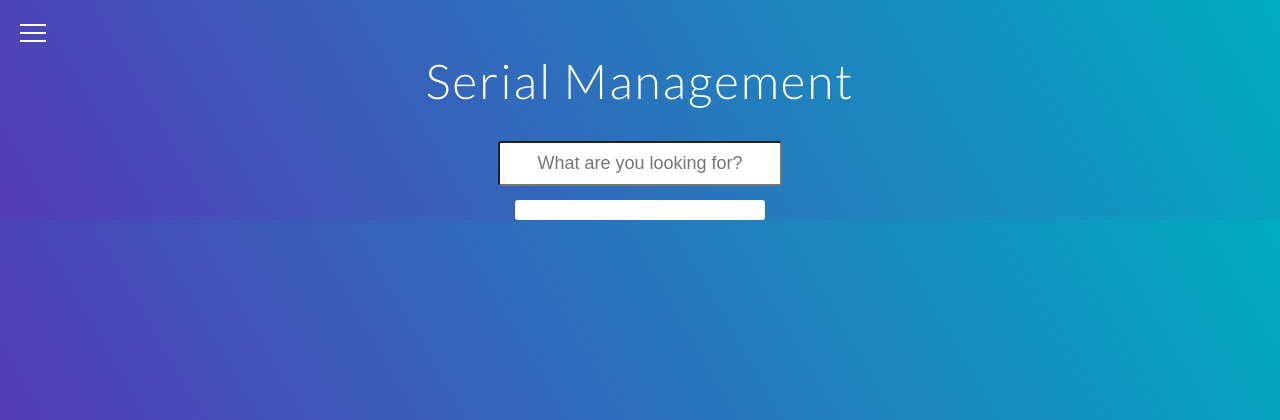
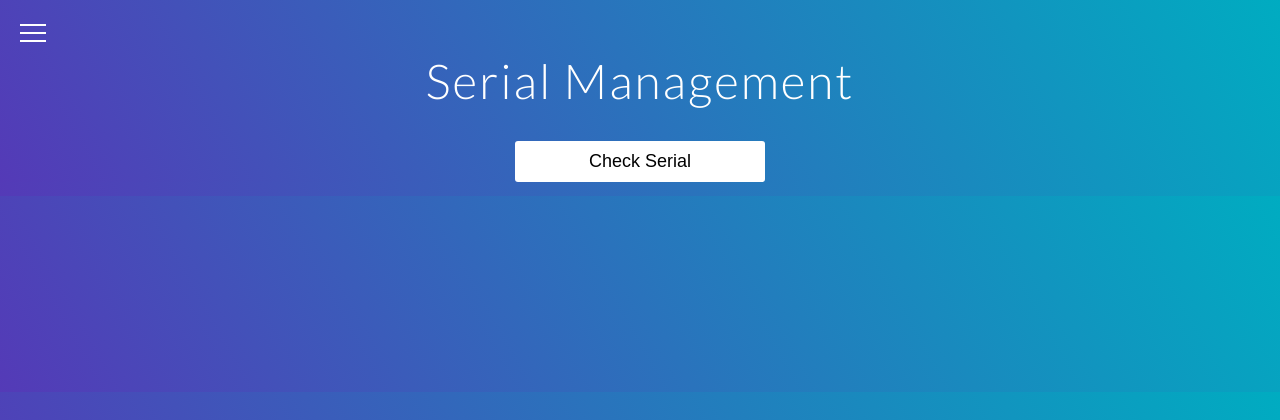
Before and after one commit to gr8monk3ys/Recipe-DB, a Flask app: page /serial_management in a window 1280 px wide. Shown: the top 420 px of the page. Run offline with Flask 2, Linux system fonts and the light colour scheme.

Commit message:
modified pages with button functionality

```diff
--- a/Phase 3/templates/menu.html
+++ b/Phase 3/templates/menu.html
@@ -29,7 +29,8 @@
                 </ul>
 
             </div>
-            <h1>Welcome to </h1><img id="logo" src="../img/login-vendify-logo.png">
+            <h1>Welcome to Vendify</h1>
+            <!-- <img id="logo" src="../img/login-vendify-logo.png"> -->
         </div>
 
         <!--Waves Container-->
--- a/Phase 3/templates/serial_management.html
+++ b/Phase 3/templates/serial_management.html
@@ -27,14 +27,11 @@
 
         </div>
         <h1>Serial Management</h1>
-        <div class="search">
-            <input type="text" class="searchTerm" placeholder="What are you looking for?">
-            <button type="submit" class="searchButton">
-              <i class="fa fa-search"></i>
-           </button>
-        </div>
-
-        <script type="text/javascript" src="static/js/script.js"></script>
+        <form class="login-form">
+            <button onclick="checkSerial()">Check Serial</button>
+            <p id="getSerial"></p>
+        </form>
+        <script type="text/javascript" src="static/script.js"></script>
     </div>
 </body>
 
```
Also changed, not shown: Phase 3/templates/item_management.html (+11 -1 lines), Phase 3/templates/user_management.html (+10 -0 lines).
